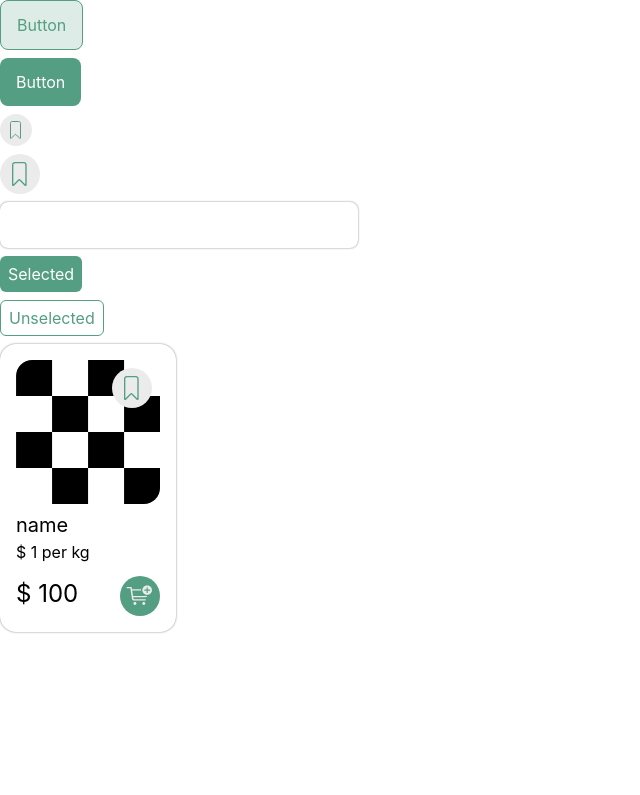
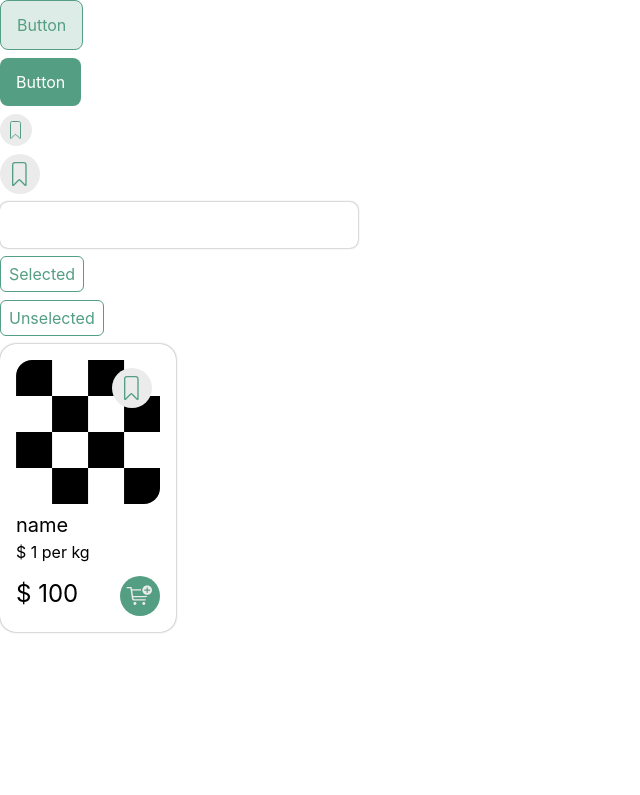
Before and after one commit to NumaLeone/grupo5-interacciones, a React (Create React App) app: page /design in a window 1280 px wide. Shown: the top 795 px of the page, without its empty margins (0-640 px from the left). Built offline with nearby package versions, Linux system fonts and the light colour scheme.

Commit message:
FilterButton onClick functionality added

```diff
--- a/src/components/FilterButton/index.tsx
+++ b/src/components/FilterButton/index.tsx
@@ -1,14 +1,27 @@
+import {useState} from "react";
+
 interface FilterButtonInterface {
     text: string,
-    selected?: boolean
 }
 
-const FilterButton = ({text='Filter', selected = false}: FilterButtonInterface) => {
-    const extraStyles = selected ? "bg-primary-500 text-white " : "bg-white text-primary-500 border border-primary-500"
+const FilterButton = ({text='Filter'}: FilterButtonInterface) => {
+
+    const [isClicked, setIsClicked] = useState(false);
+
+    const extraStyles = isClicked ? "bg-primary-500 text-white border border-primary-500" : "bg-white text-primary-500 border border-primary-500"
+
+    const handleClick = () => {
+        setIsClicked(!isClicked);
+    };
 
     return (
         <>
-            <button className={`h-9 rounded-md py-0 px-2 ${extraStyles}`}>{text}</button>
+            <button
+                className={`h-9 rounded-md py-0 px-2 ${extraStyles}`}
+                onClick={handleClick}
+            >
+                {text}
+            </button>
         </>
     )
 
--- a/src/pages/DesignSystem/index.tsx
+++ b/src/pages/DesignSystem/index.tsx
@@ -32,10 +32,10 @@ const DesignSystem = () => {
             <TextField />
         </div>
         <div className={"mb-2"}>
-            <FilterButton text={"Selected"} selected={true} />
+            <FilterButton text={"Selected"}/>
         </div>
         <div className={"mb-2"}>
-            <FilterButton text={"Unselected"} selected={false} />
+            <FilterButton text={"Unselected"}/>
         </div>
         <div className={"mb-40"}>
             <IngredientCard name={"name"} price={100} pricePerKG={1} img={img}/>
--- a/src/pages/IngredientsPage/index.tsx
+++ b/src/pages/IngredientsPage/index.tsx
@@ -46,12 +46,12 @@ const DesignSystem = () => {
         </div>
 
         <div className={"mb-2 flex overflow-x-scroll p-4 gap-3"}>
-            <FilterButton text={"All"} selected={true} />
-            <FilterButton text={"Breakfast"} selected={false} />
-            <FilterButton text={"Dinner"} selected={false} />
-            <FilterButton text={"Desserts"} selected={false} />
-            <FilterButton text={"Lunch"} selected={false} />
-            <FilterButton text={"Keto"} selected={false} />
+            <FilterButton text={"All"}/>
+            <FilterButton text={"Breakfast"}/>
+            <FilterButton text={"Dinner"}/>
+            <FilterButton text={"Desserts"}/>
+            <FilterButton text={"Lunch"}/>
+            <FilterButton text={"Keto"}/>
         </div>
 
         <div className={"grid grid-cols-2 gap-3 p-3"}>
```
